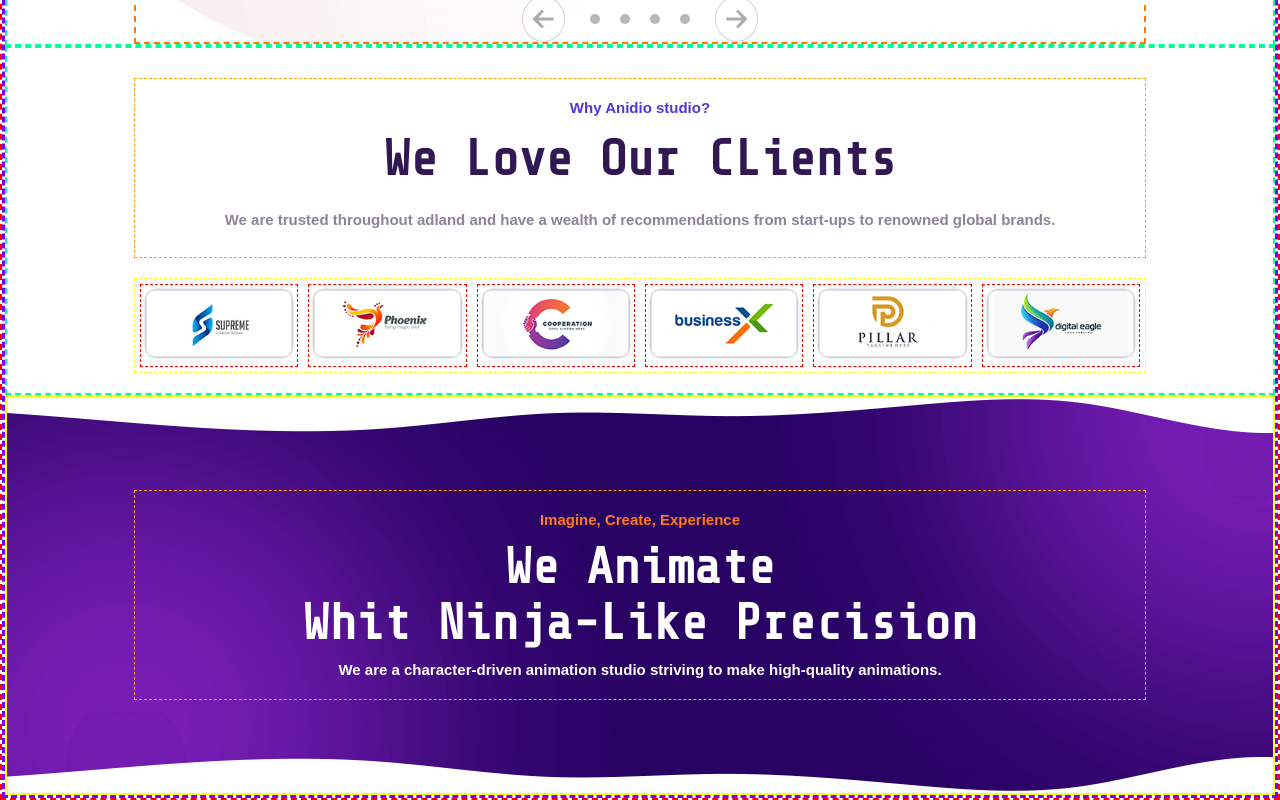
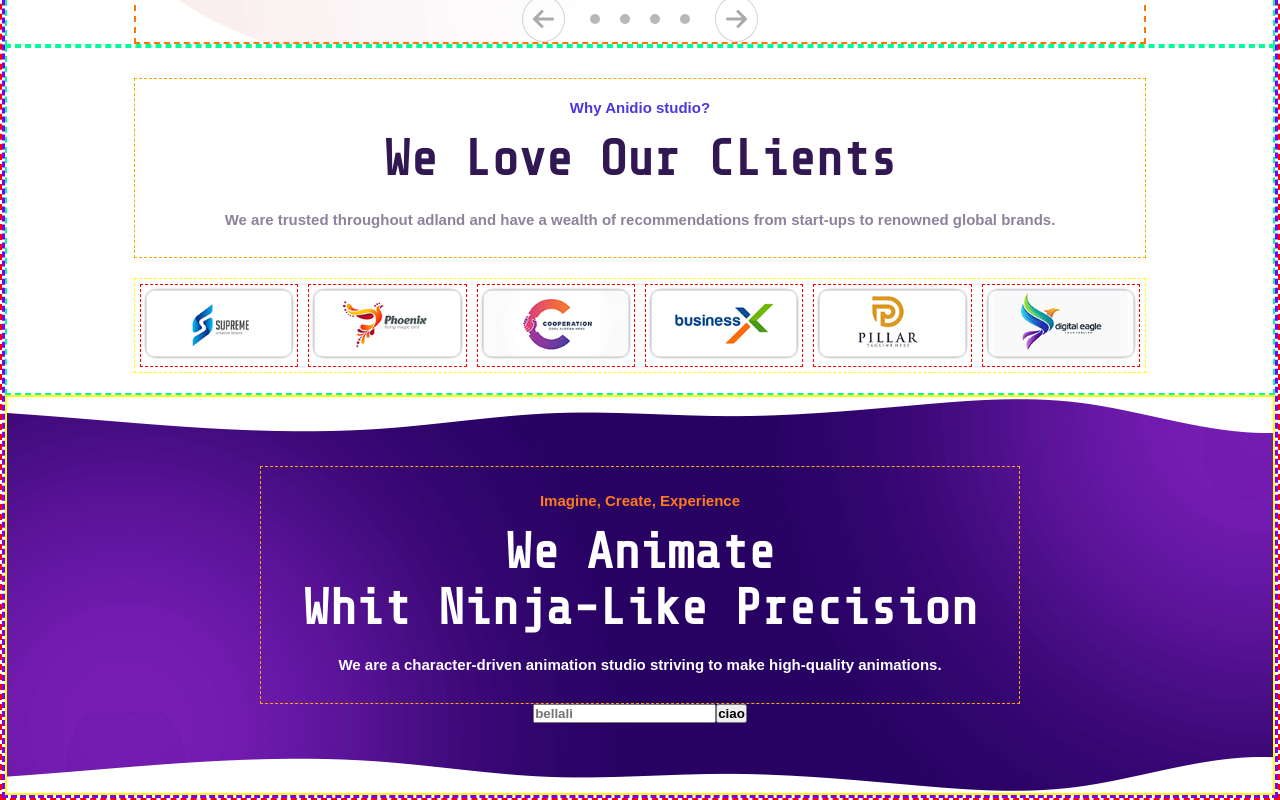
Before and after one commit to gabrielediemmanuele/proj-html-vuejs, a Vue app: page / in a window 1280 px wide. Shown: the part 4407-5207 px from the top of the page. Built offline with nearby package versions, Linux system fonts and the light colour scheme; a web font is replaced by a local one.

Commit message:
feat: add form + input text and button

```diff
--- a/src/components/sub-components-main/CreateWorlds.vue
+++ b/src/components/sub-components-main/CreateWorlds.vue
@@ -7,9 +7,10 @@ export default {
 </script>
 
 <template>
+  <!--* Background container  -->
   <div class="create-worlds">
+    <!--*  contents  -->
     <div class="contents-cont">
-      <div class="jumbotron">
       <span class="slogan">Imagine, Create, Experience</span>
       <h1 class="title">
         We Animate <br />
@@ -20,6 +21,11 @@ export default {
         high-quality animations.</span
       >
     </div>
+    <div class="submit-cont">
+      <form action="">
+        <input type="text" name="" id="" placeholder="bellali" />
+        <button type="button">ciao</button>
+      </form>
     </div>
   </div>
 </template>
@@ -42,12 +48,13 @@ export default {
   background-size: auto, auto, cover;
 
   display: flex;
+  flex-direction: column;
   align-items: center;
   justify-content: center;
 
   //contents-container
   .contents-cont {
-    width: 80%;
+    width: 60%;
     margin: 0 auto;
     padding: 20px;
     display: flex;
@@ -73,5 +80,9 @@ export default {
       margin: 10px 0;
     }
   }
+
+  //submit customs
+  .submit-cont {
+  }
 }
 </style>
```
Lines whose indentation alone changed are shown as unchanged.
